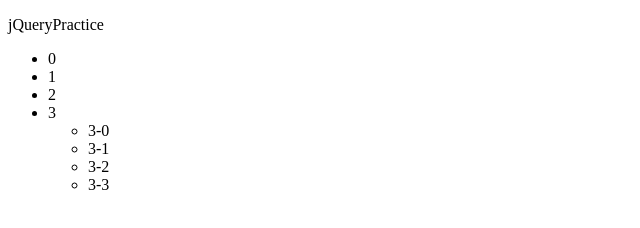
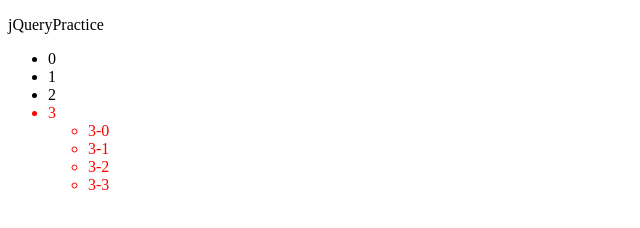
Before and after one commit to gop50k/JS_training, a plain HTML site: page JS_training/jQindex.html in a window 1280 px wide. Shown: the whole page, without its empty margins (0-640 px from the left). Drawn offline with nearby package versions, Linux system fonts and the light colour scheme.

Commit message:
add comment

```diff
--- a/JS_training/jQindex.html
+++ b/JS_training/jQindex.html
@@ -17,7 +17,6 @@
 						<li class="item">3-1</li>
 						<li class="item">3-2</li>
 						<li>3-3</li>
-
 				</ul>
 		</li>
 	</ul>
@@ -52,7 +51,8 @@
 		// $("#sub > li:last").css("color", "red");
 		*/
 
-		//
+		// DOM?????
+		$("#sub").parent().css("color", "red"); //parent element
 
 		});
 
```
